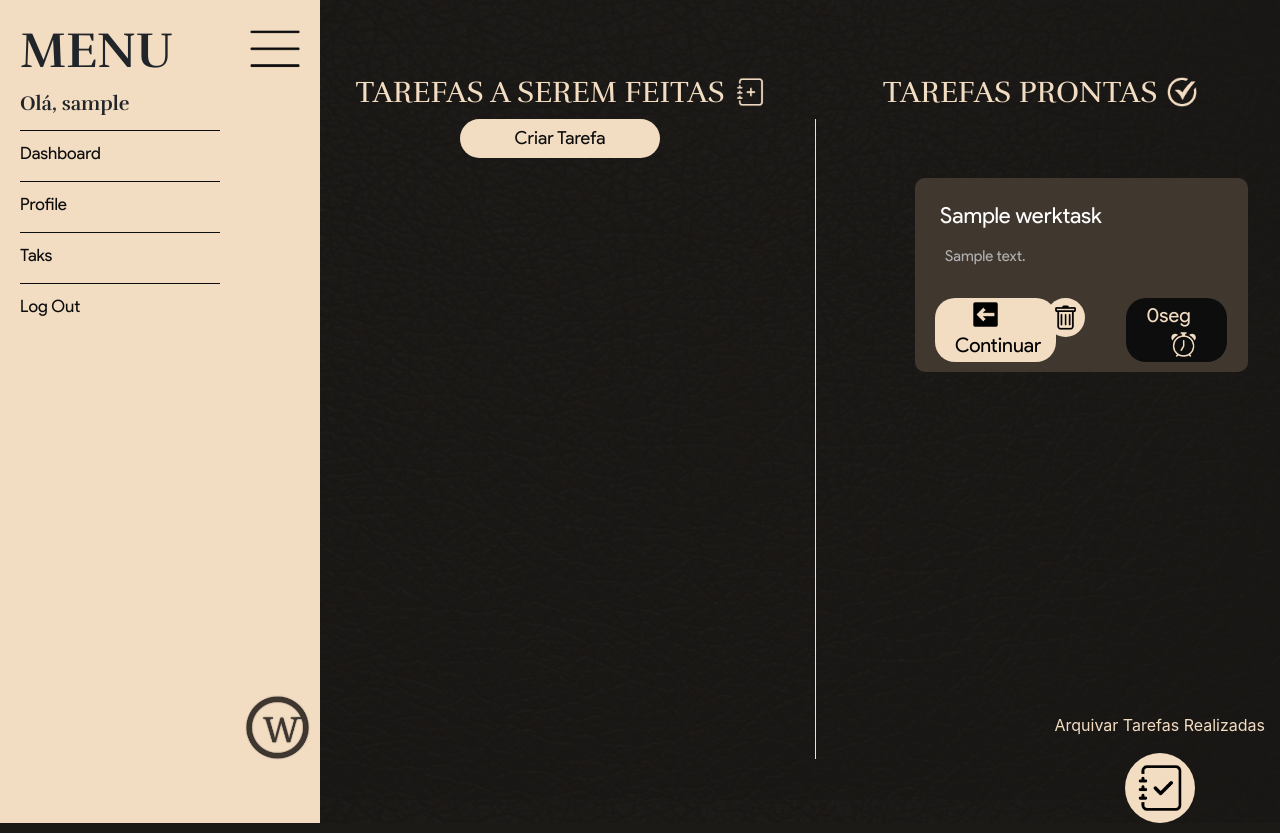
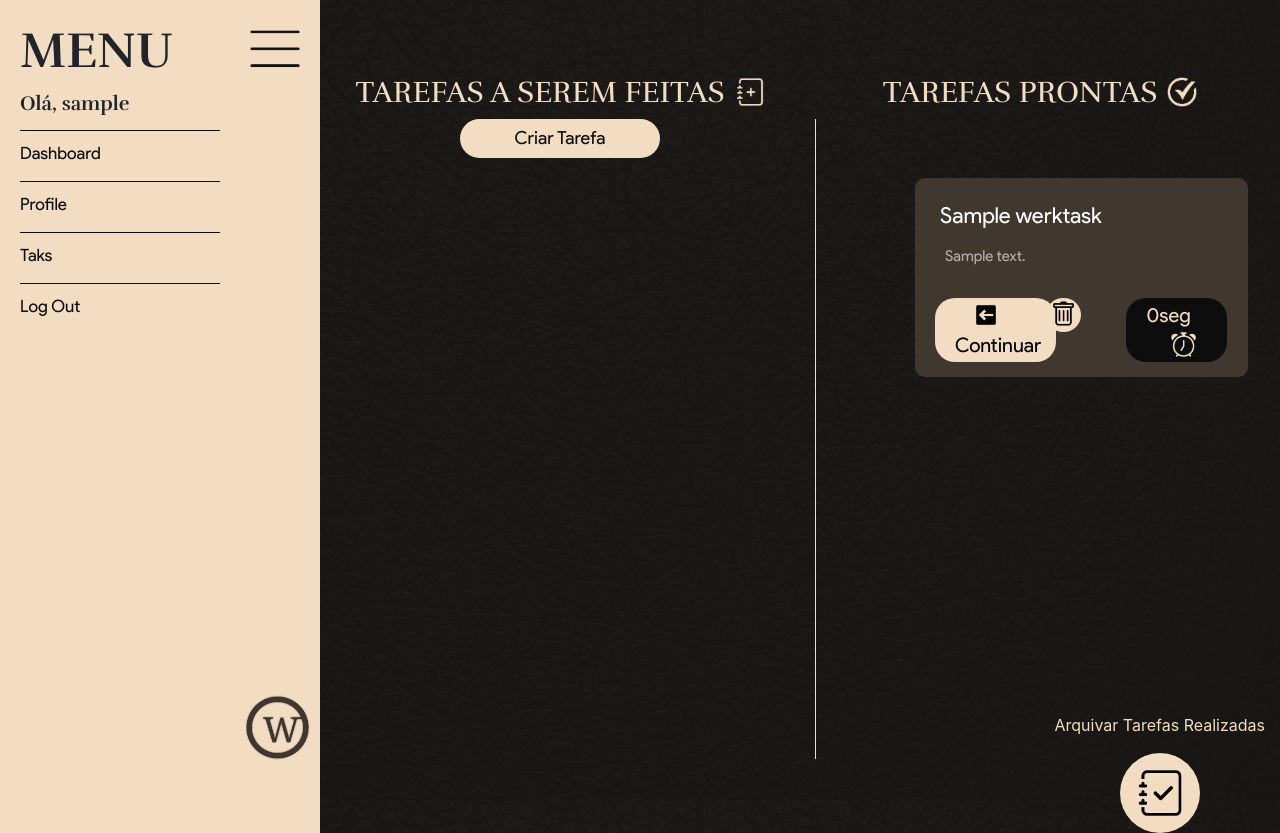
Before and after one commit to fmaachadoo/Werk-UNB-Requisitos-de-Software-2020.2, a Django app: page / in a window 1280 px wide. Run offline with Django 3.2, Linux system fonts and the light colour scheme; a user stored in the database is signed in; tables that the repository leaves empty hold one stand-in row (values such as "Sample post"); some libraries are stand-ins or nearby versions.

Commit message:
More minor changes to task layout

```diff
--- a/src/static/css/tasks.css
+++ b/src/static/css/tasks.css
@@ -110,7 +110,7 @@
 .elipseBtn{
     background-color: #F2DCC2;
 
-    padding: 10px;
+    padding: 15px;
 
     transition: all .4s ease;
 
@@ -144,7 +144,7 @@
 
     margin-top: 25px;
     margin-left: 20px;
-    margin-bottom: 10px;
+    margin-bottom: 15px;
 }
 
 .timeBtn:hover{
--- a/src/werk/templates/done task.html
+++ b/src/werk/templates/done task.html
@@ -20,12 +20,12 @@
             <div class="row">
                 <form class="col-md-5" action="{% url 'returnTask' task.id %}" method="post">
                     {% csrf_token %}
-                    <button type="submit" class="timeBtn"><img src="{% static 'images/ContinueArrow.png' %}" style="height: 25px; margin-right: 25px; margin-top: -5px;"/>Continuar</button>
+                    <button type="submit" class="timeBtn"><img src="{% static 'images/ContinueArrow.png' %}" style="height: 20px; margin-right: 25px; margin-top: -5px;"/>Continuar</button>
                 </form>
 
                 <form class="col-md-2" action="{% url 'removeTask' task.id %}" method="post" style="margin-left: -20px; margin-top: 25px;">
                     {% csrf_token %}
-                    <button type="submit" class="elipseBtn" style="padding: 7px 7px 7px 7px;"><img src="{% static 'images/TrashCan.png' %}" style="height: 25px; margin-top: -3px;"/></button>
+                    <button type="submit" class="elipseBtn" style="padding: 5px 5px 5px 5px;"><img src="{% static 'images/TrashCan.png' %}" style="height: 25px; margin-top: -7px;"/></button>
                 </form>
 
                 <div class="col-md-5 d-flex justify-content-end">
--- a/src/werk/templates/to do task.html
+++ b/src/werk/templates/to do task.html
@@ -25,13 +25,13 @@
                     </form>
                 {% else %}
                     <div class="col-md-5">
-                        <div class="timeBtn" style="transform: none">{{task.start_time|date:'M d, H:i'}}<img src="{% static 'images/Clock.png' %}" style="height: 25px; margin-left: 25px; margin-top: -5px;"/></div>
+                        <button class="timeBtn" style="transform: none">{{task.start_time|date:'M d, H:i'}}<img src="{% static 'images/Clock.png' %}" style="height: 25px; margin-left: 25px; margin-top: -5px;"/></button>
                     </div>
                 {% endif %}
 
                 <form class="col-md-1" action="{% url 'removeTask' task.id %}" method="post" style="margin-left: -20px; margin-top: 25px;">
                     {% csrf_token %}
-                    <button type="submit" class="elipseBtn" style="padding: 7px 7px 7px 7px;"><img src="{% static 'images/TrashCan.png' %}" style="height: 25px; margin-top: -3px;"/></button>
+                    <button type="submit" class="elipseBtn" style="padding: 5px 5px 5px 5px;"><img src="{% static 'images/TrashCan.png' %}" style="height: 25px; margin-top: -3px;"/></button>
                 </form>
 
                 {% if task.start_time is not None %}
```
